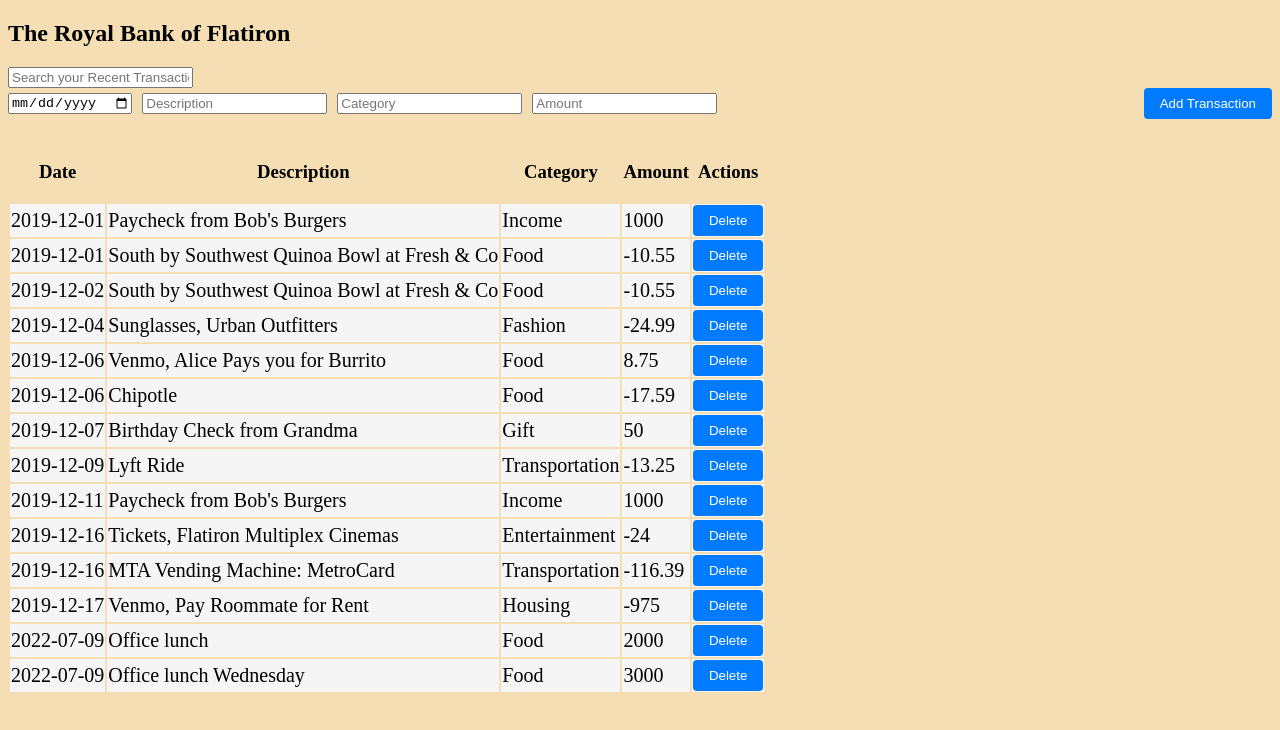
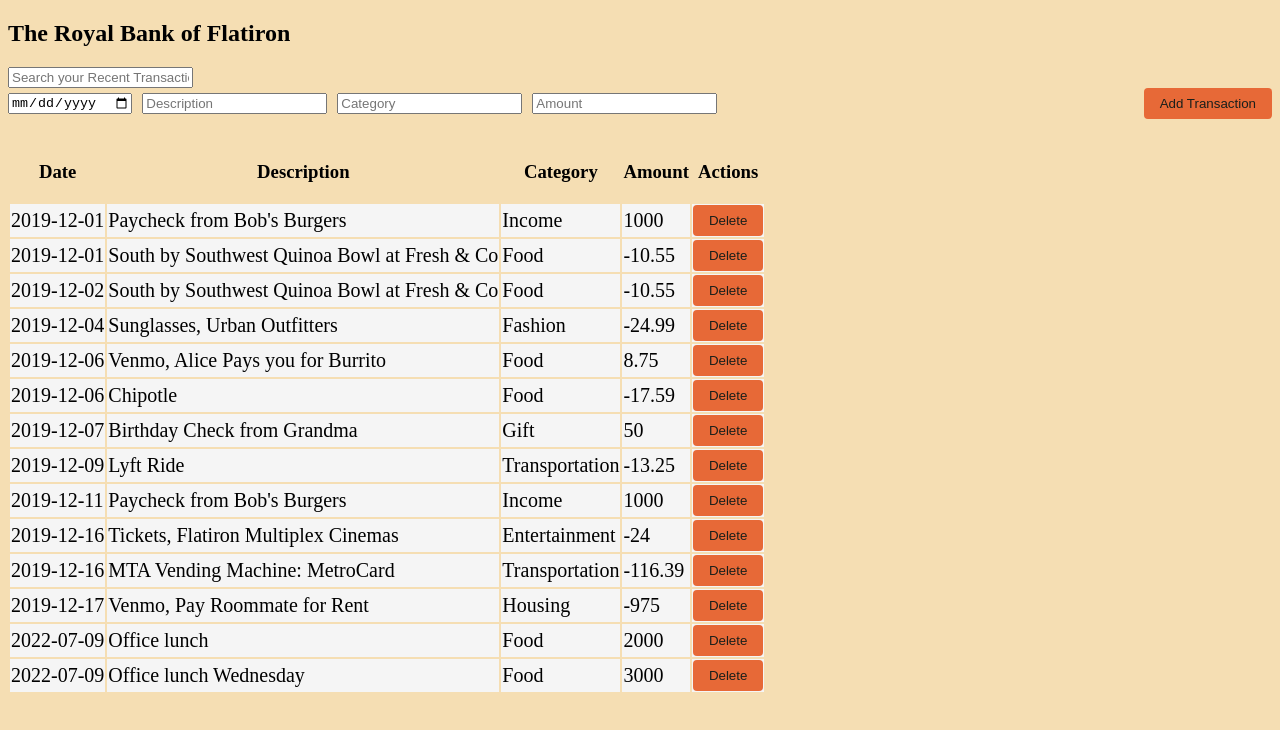
Before and after one commit to kibetbrayo/Bank-of-Flatiron, a React (Create React App) app in the folder bank/: page / in a window 1280 px wide. Shown: the top 730 px of the page. Built offline with nearby package versions, Linux system fonts and the light colour scheme; data requests are answered from the project's data file.

Commit message:
code cleanup

```diff
--- a/bank/src/components/Transaction.css
+++ /dev/null
@@ -1,4 +0,0 @@
-.transaction-item {
-    border: 1px solid #cccccc;
-    padding: 10px;
-  }
--- a/bank/src/index.css
+++ b/bank/src/index.css
@@ -6,16 +6,13 @@ body{
     border: 1px solid #ccc;
     padding: 10px;
   }
-  /* Transaction.css */
 
-/* Styling for the table row */
 .transaction-item {
     background-color: #f5f5f5;
     font-size: 20px;
   }
 
 
-  /* Styling for the AddTransactionForm */
   .ui.segment {
     margin-bottom: 20px;
   }
@@ -35,8 +32,8 @@ body{
   }
 
   .ui.button {
-    background-color: #007bff;
-    color: #fff;
+    background-color: #e76937;
+    color: #1a1f1b;
     border: none;
     padding: 8px 16px;
     border-radius: 4px;
```
